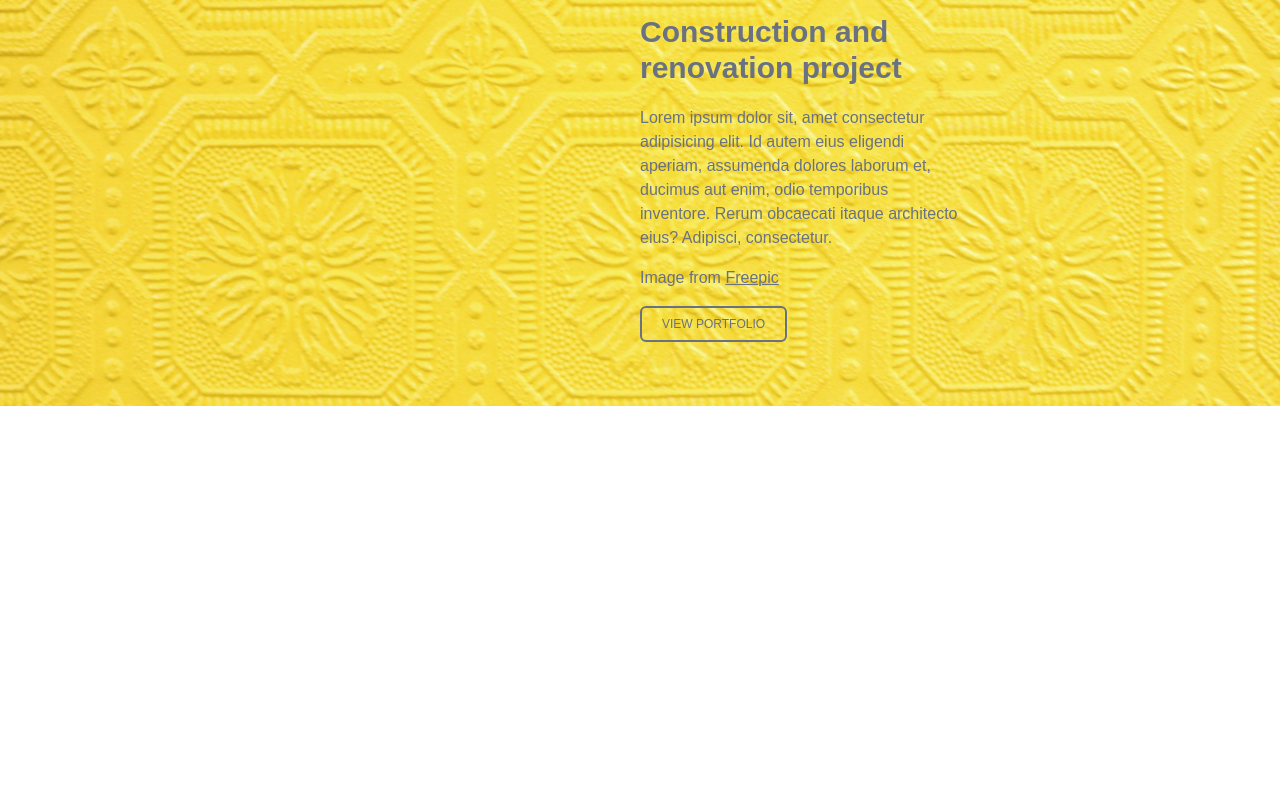
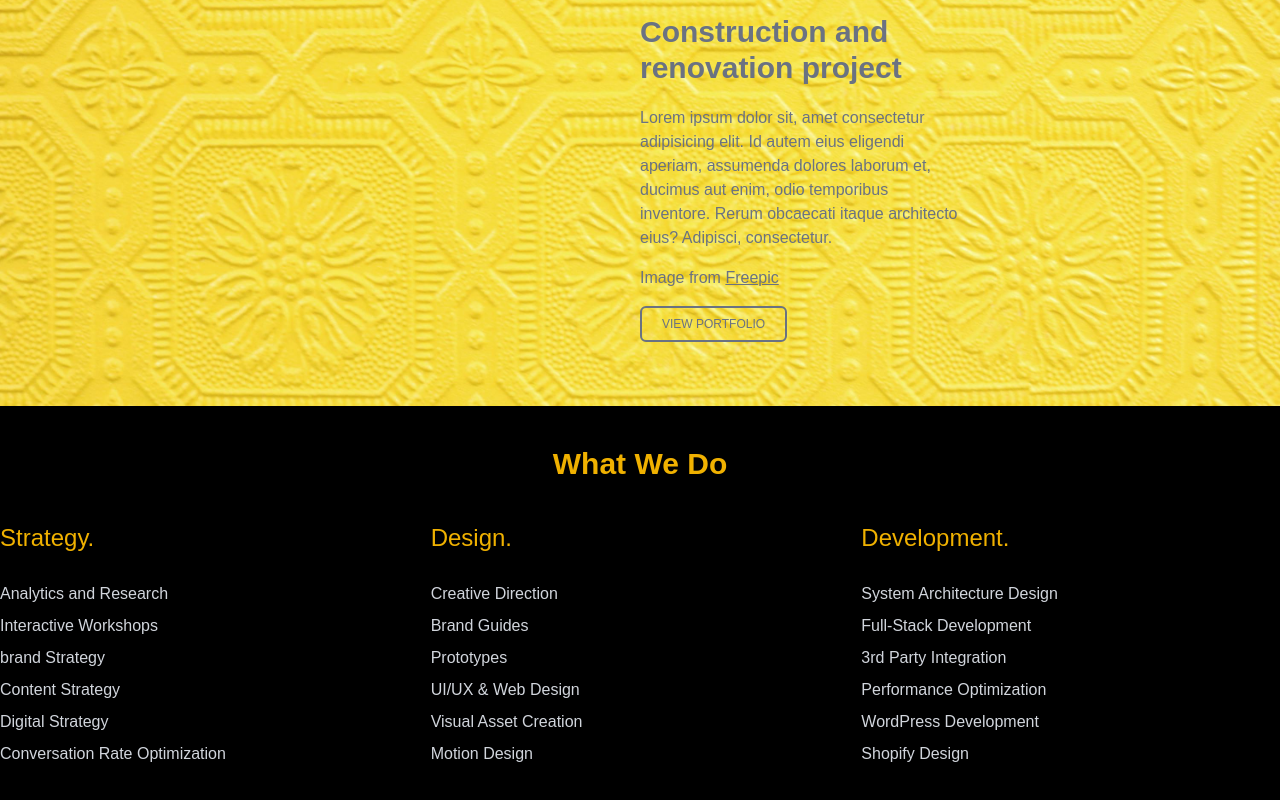
Before and after one commit to Abdullah-Az-Zahur/xpartex-landing-page, a Next.js app: page / in a window 1280 px wide. Shown: the part 3212-4012 px from the top of the page. Before the commit the page ends 3618 px from the top, so only its background shows below. Built offline with nearby package versions, Linux system fonts and the light colour scheme.

Commit message:
Add : what we do

```diff
--- a/src/app/page.tsx
+++ b/src/app/page.tsx
@@ -3,6 +3,7 @@ import BrandValues from "@/components/BrandValues/BrandValues";
 import Construction from "@/components/Construction/Construction";
 import Header from "@/components/Header/Header";
 import Portfolio from "@/components/Portfolio/Portfolio";
+import WhatWeDo from "@/components/WhatWeDo/WhatWeDo";
 
 export default function Home() {
   return (
@@ -12,6 +13,7 @@ export default function Home() {
       <Portfolio />
       <BrandValues/>
       <Construction/>
+      <WhatWeDo/>
     </div>
   );
 }
--- /dev/null
+++ b/src/components/WhatWeDo/WhatWeDo.tsx
@@ -0,0 +1,44 @@
+import React from "react";
+
+const WhatWeDo = () => {
+  return (
+    <div className="bg-black py-10">
+      <div className="container mx-auto">
+        <h2 className="text-3xl font-bold text-yellow-500 text-center pb-5">
+          What We Do
+        </h2>
+        <div className="grid grid-cols-1 md:grid-cols-3 gap-3">
+          <div className="space-y-2 text-gray-300">
+            <h3 className="text-2xl py-5 text-yellow-500">Strategy.</h3>
+            <p className="hover:underline">Analytics and Research</p>
+            <p className="hover:underline">Interactive Workshops</p>
+            <p className="hover:underline">brand Strategy</p>
+            <p className="hover:underline">Content Strategy</p>
+            <p className="hover:underline">Digital Strategy</p>
+            <p className="hover:underline">Conversation Rate Optimization</p>
+          </div>
+          <div className="space-y-2 text-gray-300">
+            <h3 className="text-2xl py-5 text-yellow-500">Design.</h3>
+            <p className="hover:underline">Creative Direction</p>
+            <p className="hover:underline">Brand Guides</p>
+            <p className="hover:underline">Prototypes</p>
+            <p className="hover:underline">UI/UX & Web Design</p>
+            <p className="hover:underline">Visual Asset Creation</p>
+            <p className="hover:underline">Motion Design</p>
+          </div>
+          <div className="space-y-2 text-gray-300">
+            <h3 className="text-2xl py-5 text-yellow-500">Development.</h3>
+            <p className="hover:underline">System Architecture Design</p>
+            <p className="hover:underline">Full-Stack Development</p>
+            <p className="hover:underline">3rd Party Integration</p>
+            <p className="hover:underline">Performance Optimization</p>
+            <p className="hover:underline">WordPress Development</p>
+            <p className="hover:underline">Shopify Design</p>
+          </div>
+        </div>
+      </div>
+    </div>
+  );
+};
+
+export default WhatWeDo;
```
